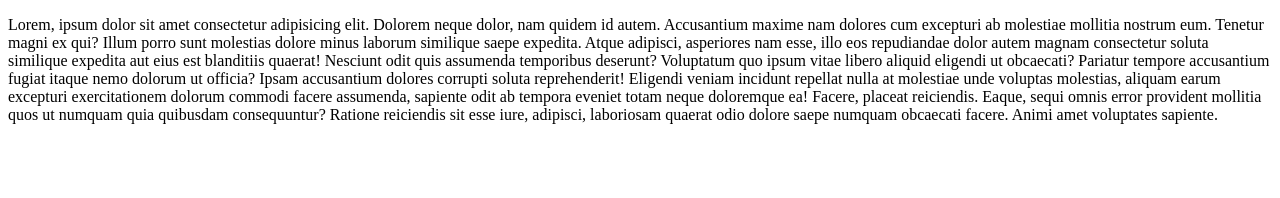
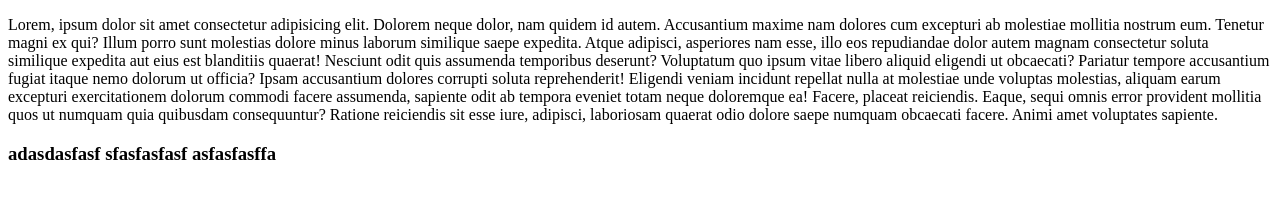
Before and after one commit to muhammetemin18/Deneme, a plain HTML site: page index.html in a window 1280 px wide. Drawn offline with Linux system fonts and the light colour scheme.

Commit message:
muhammet_iki

```diff
--- a/index.html
+++ b/index.html
@@ -13,5 +13,14 @@
         Eligendi veniam incidunt repellat nulla at molestiae unde voluptas molestias, aliquam earum excepturi exercitationem dolorum commodi facere assumenda, sapiente odit ab tempora eveniet totam neque doloremque ea! Facere, placeat reiciendis.
         Eaque, sequi omnis error provident mollitia quos ut numquam quia quibusdam consequuntur? Ratione reiciendis sit esse iure, adipisci, laboriosam quaerat odio dolore saepe numquam obcaecati facere. Animi amet voluptates sapiente.</p>
     </div>
+    <section>
+        <div>
+            <h3>
+                adasdasfasf
+                sfasfasfasf
+                asfasfasffa
+            </h3>
+        </div>
+    </section>
 </body>
 </html>
```
